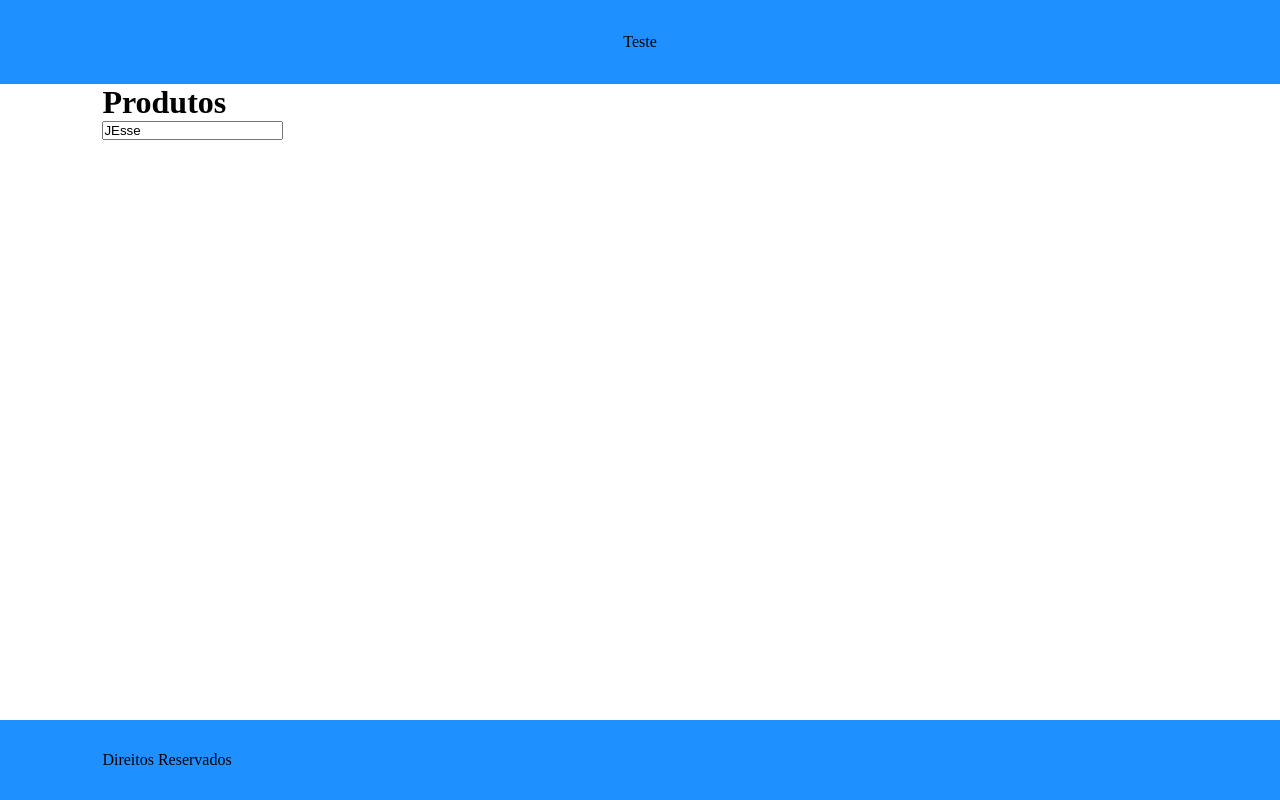
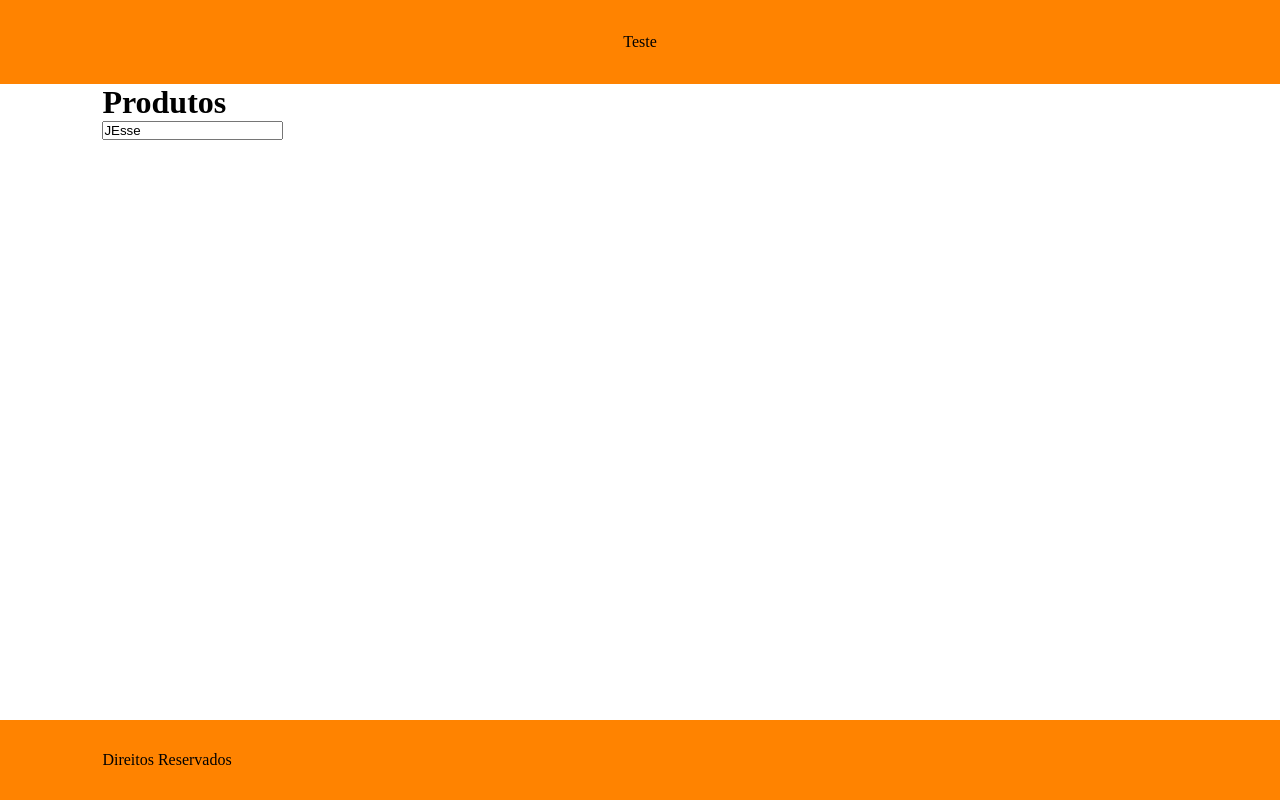
Before and after one commit to Levandovski/-api-restful-react, a React (Create React App) app: page /dashboard/produtos in a window 1280 px wide. Built offline with nearby package versions, Linux system fonts and the light colour scheme.

Commit message:
New implementation the color

```diff
--- a/src/layout/components/Footer/styles.ts
+++ b/src/layout/components/Footer/styles.ts
@@ -9,5 +9,5 @@ export const Container = styled.div`
 	justify-content: space-between;
 	padding: 0 8%;
 	margin-top: 20px;
-	background: #1E90FF;
+	background: #FF8300;
 `;
--- a/src/layout/components/Header/styles.ts
+++ b/src/layout/components/Header/styles.ts
@@ -8,7 +8,7 @@ export const ContainerHeader = styled.div`
 	top: 0;
 	min-height: 84px;
 	z-index: 10;
-	background: #7a28a3;
+	background: #FF8300;
 `;
 
 export const HeaderContent = styled.div`
@@ -17,7 +17,7 @@ export const HeaderContent = styled.div`
 	align-items: center;
 	padding: 0 6.5%;
 	justify-content: space-evenly;
-	background: #1E90FF;
+	background: #FF8300;
 	width: auto;
 	height: 84px;
 `;
--- a/src/pages/Dashboard/Produtos/index.tsx
+++ b/src/pages/Dashboard/Produtos/index.tsx
@@ -6,7 +6,7 @@ const Produtos: React.FC = () => {
 	return (
 		<Container>
 			<h1>Produtos</h1>
-			<input type="text" value="JEsse"/>
+			<input className='input-text' type="text" value="JEsse"/>
 		</Container>
 		)
 
```
Also changed, not shown: src/components/Button/styles.ts (line endings or trailing spaces).
